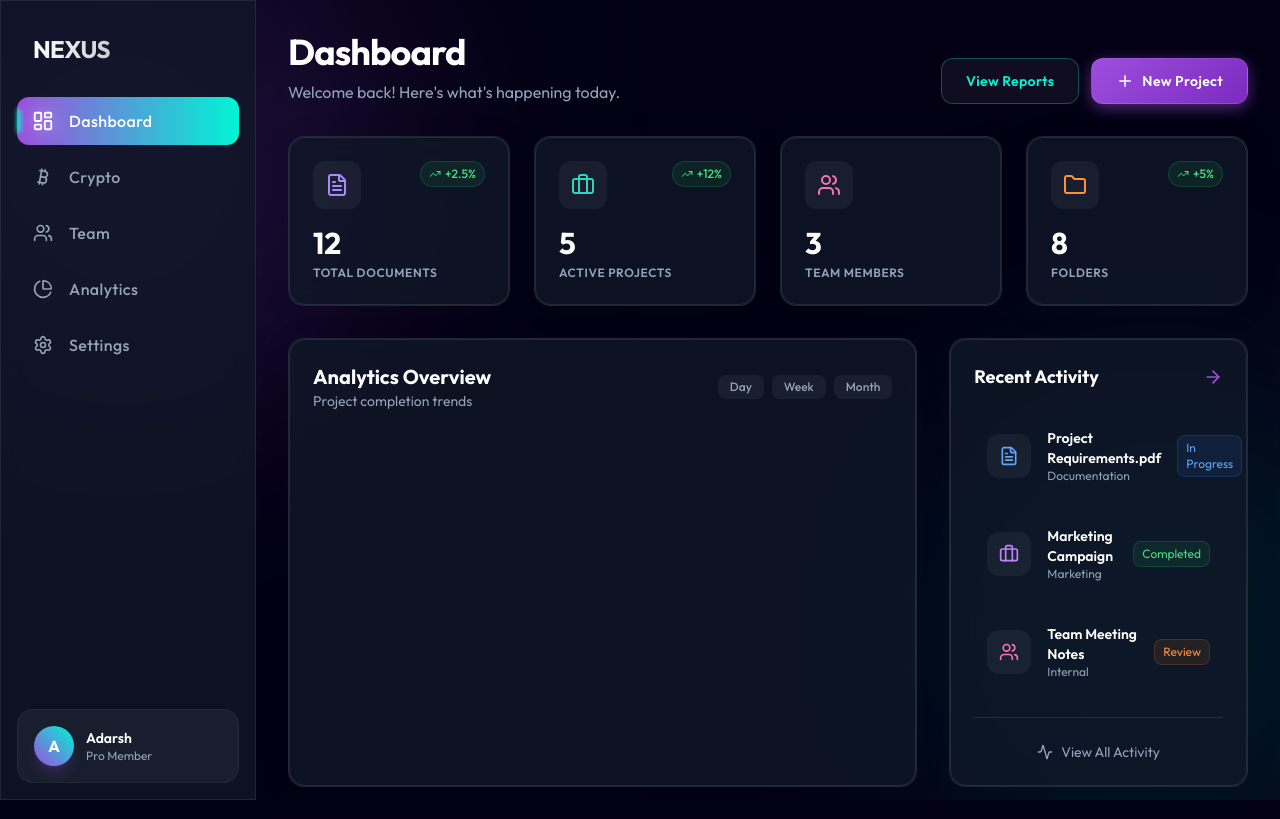
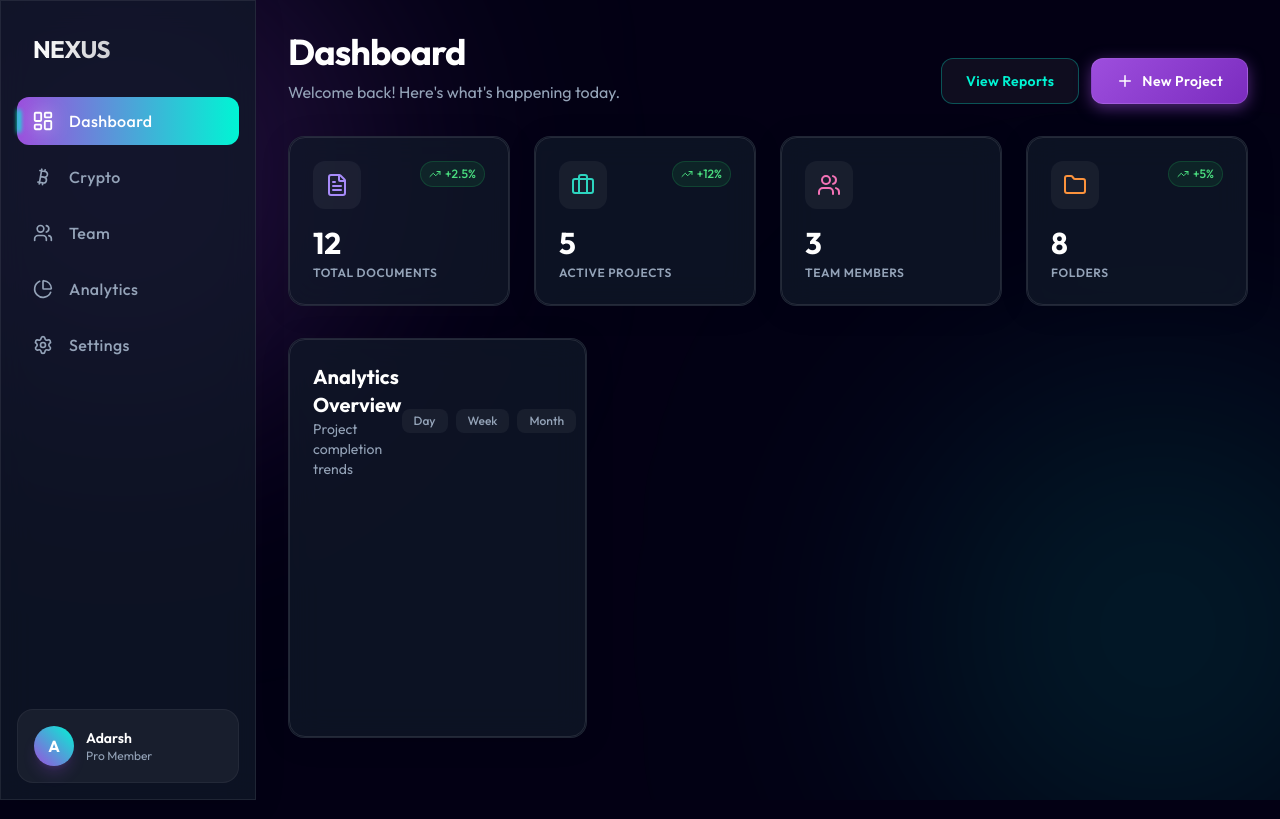
Before and after one commit to adarshshivan/Prototype-1, a React (Vite) app: page / in a window 1280 px wide. Built offline with nearby package versions, Linux system fonts and the light colour scheme.

Commit message:
feat: remove recent activity section from App component

```diff
--- a/src/App.jsx
+++ b/src/App.jsx
@@ -2,7 +2,7 @@ import { motion } from 'framer-motion'
 import DashboardLayout from './components/layout/DashboardLayout'
 import GlassCard from './components/ui/GlassCard'
 import NeoButton from './components/ui/NeoButton'
-import { FileText, Briefcase, Users, Folder, Plus, MoreVertical, TrendingUp, ArrowRight, Activity } from 'lucide-react'
+import { FileText, Briefcase, Users, Folder, Plus, TrendingUp } from 'lucide-react'
 
 function App() {
   const containerVariants = {
@@ -27,11 +27,7 @@ function App() {
     { title: 'FOLDERS', value: '8', icon: Folder, color: '#fb923c', trend: '+5%' },
   ]
 
-  const recentActivity = [
-    { name: 'Project Requirements.pdf', type: 'Documentation', date: 'Oct 24, 2023', status: 'In Progress', icon: FileText, color: '#60a5fa' },
-    { name: 'Marketing Campaign', type: 'Marketing', date: 'Oct 22, 2023', status: 'Completed', icon: Briefcase, color: '#c084fc' },
-    { name: 'Team Meeting Notes', type: 'Internal', date: 'Oct 20, 2023', status: 'Review', icon: Users, color: '#f472b6' },
-  ]
+
 
   return (
     <DashboardLayout>
@@ -96,7 +92,7 @@ function App() {
         <div className="grid grid-cols-1 lg:grid-cols-3 gap-8">
 
           {/* Analytics Chart Section */}
-          <GlassCard className="lg:col-span-2 min-h-[400px] flex flex-col" delay={0.4}>
+          <GlassCard className="min-h-[400px] flex flex-col" delay={0.4}>
             <div className="flex justify-between items-center mb-8">
               <div>
                 <h3 className="text-xl font-bold text-white">Analytics Overview</h3>
@@ -127,51 +123,7 @@ function App() {
             </div>
           </GlassCard>
 
-          {/* Recent Activity */}
-          <GlassCard delay={0.5}>
-            <div className="flex items-center justify-between mb-6">
-              <h3 className="text-lg font-bold text-white">Recent Activity</h3>
-              <button className="text-[var(--primary)] hover:text-white transition-colors">
-                <ArrowRight size={20} />
-              </button>
-            </div>
 
-            <motion.div
-              variants={containerVariants}
-              initial="hidden"
-              whileInView="show"
-              className="space-y-4"
-            >
-              {recentActivity.map((item, i) => (
-                <motion.div
-                  key={i}
-                  variants={itemVariants}
-                  className="group flex items-center gap-4 p-3 rounded-xl hover:bg-white/5 transition-colors cursor-pointer border border-transparent hover:border-white/5"
-                >
-                  <div className="p-3 rounded-xl bg-white/5 group-hover:bg-white/10 transition-colors" style={{ color: item.color }}>
-                    <item.icon size={20} />
-                  </div>
-                  <div className="flex-1">
-                    <div className="font-semibold text-white text-sm">{item.name}</div>
-                    <div className="text-xs text-[var(--text-muted)]">{item.type}</div>
-                  </div>
-                  <div className={`text-xs px-2 py-1 rounded-lg border ${item.status === 'Completed' ? 'bg-green-500/10 text-green-400 border-green-500/20' :
-                    item.status === 'In Progress' ? 'bg-blue-500/10 text-blue-400 border-blue-500/20' :
-                      'bg-orange-500/10 text-orange-400 border-orange-500/20'
-                    }`}>
-                    {item.status}
-                  </div>
-                </motion.div>
-              ))}
-            </motion.div>
-
-            <div className="mt-6 pt-6 border-t border-white/10 text-center">
-              <button className="text-sm text-[var(--text-muted)] hover:text-white transition-colors flex items-center justify-center gap-2 mx-auto">
-                <Activity size={16} />
-                View All Activity
-              </button>
-            </div>
-          </GlassCard>
 
         </div>
       </div>
```
